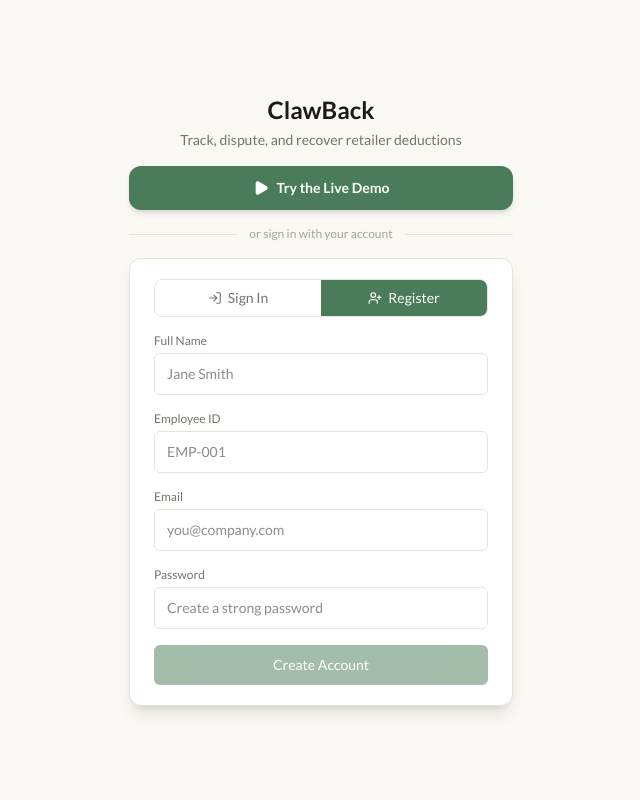
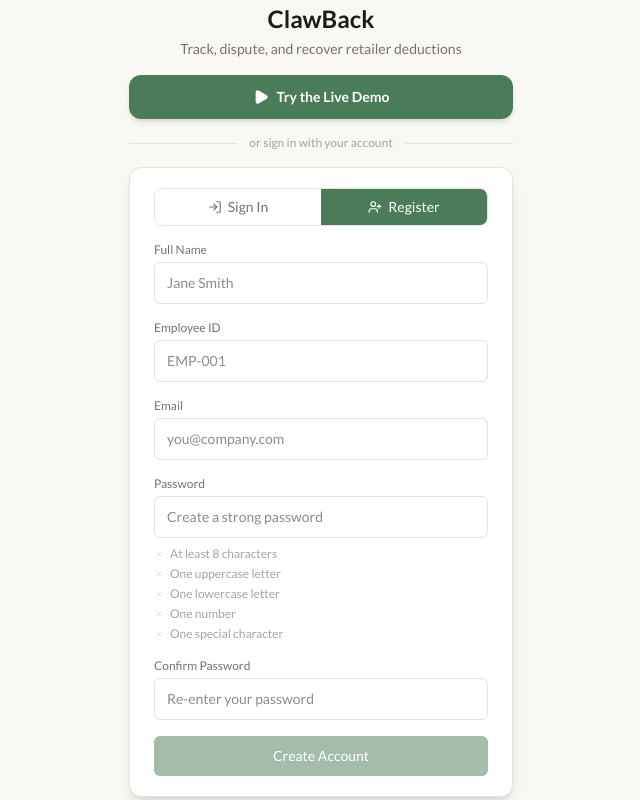
Before and after one commit to KamalasankariS/ClawBack, a React (Vite) app in the folder client/: page / in a window 1280 px wide. Both pictures are taken after a click on the button "Register". Shown: the whole page, without its empty margins (319-959 px from the left). Built offline with nearby package versions, Linux system fonts and the light colour scheme.

Commit message:
feat: add confirm password and demo login

```diff
--- a/client/src/pages/AuthPage.tsx
+++ b/client/src/pages/AuthPage.tsx
@@ -21,11 +21,14 @@ export function AuthPage({ onAuth }: { onAuth: () => void }) {
   const [employeeId, setEmployeeId] = useState('')
   const [name, setName] = useState('')
   const [password, setPassword] = useState('')
+  const [confirmPassword, setConfirmPassword] = useState('')
   const [error, setError] = useState('')
   const [loading, setLoading] = useState(false)
   const [demoLoading, setDemoLoading] = useState(false)
 
   const allRulesPass = PASSWORD_RULES.every(r => r.test(password))
+  const passwordsMatch = password === confirmPassword
+  const registerReady = allRulesPass && passwordsMatch && confirmPassword.length > 0
 
   const handleDemo = async () => {
     setDemoLoading(true)
@@ -44,9 +47,15 @@ export function AuthPage({ onAuth }: { onAuth: () => void }) {
 
   const handleSubmit = async (e: React.FormEvent) => {
     e.preventDefault()
-    if (mode === 'register' && !allRulesPass) {
-      setError('Password does not meet all requirements')
-      return
+    if (mode === 'register') {
+      if (!allRulesPass) {
+        setError('Password does not meet all requirements')
+        return
+      }
+      if (!passwordsMatch) {
+        setError('Passwords do not match')
+        return
+      }
     }
     setLoading(true)
     setError('')
@@ -177,13 +186,24 @@ export function AuthPage({ onAuth }: { onAuth: () => void }) {
                 value={password}
                 onChange={(e) => setPassword(e.target.value)}
               />
-              {mode === 'register' && password.length > 0 && (
+              {mode === 'register' && (
                 <div className="mt-2 space-y-1">
                   {PASSWORD_RULES.map((rule) => {
                     const passes = rule.test(password)
                     return (
-                      <div key={rule.label} className={`flex items-center gap-1.5 text-xs ${passes ? 'text-green-600 dark:text-green-400' : 'text-faint'}`}>
-                        {passes ? <Check size={10} /> : <X size={10} />}
+                      <div key={rule.label} className={`flex items-center gap-1.5 text-xs ${
+                        password.length === 0
+                          ? 'text-faint'
+                          : passes
+                            ? 'text-green-600 dark:text-green-400'
+                            : 'text-red-500 dark:text-red-400'
+                      }`}>
+                        {password.length === 0
+                          ? <X size={10} className="opacity-40" />
+                          : passes
+                            ? <Check size={10} />
+                            : <X size={10} />
+                        }
                         {rule.label}
                       </div>
                     )
@@ -192,9 +212,39 @@ export function AuthPage({ onAuth }: { onAuth: () => void }) {
               )}
             </div>
 
+            {mode === 'register' && (
+              <div>
+                <label className="text-xs font-medium text-subtle mb-1 block">Confirm Password</label>
+                <input
+                  type="password"
+                  required
+                  className={`w-full text-sm border rounded-md px-3 py-2.5 bg-input-bg text-heading ${
+                    confirmPassword.length === 0
+                      ? 'border-edge'
+                      : passwordsMatch
+                        ? 'border-green-400 dark:border-green-500'
+                        : 'border-red-400 dark:border-red-500'
+                  }`}
+                  placeholder="Re-enter your password"
+                  value={confirmPassword}
+                  onChange={(e) => setConfirmPassword(e.target.value)}
+                />
+                {confirmPassword.length > 0 && !passwordsMatch && (
+                  <p className="mt-1 text-xs text-red-500 dark:text-red-400 flex items-center gap-1">
+                    <X size={10} /> Passwords do not match
+                  </p>
+                )}
+                {confirmPassword.length > 0 && passwordsMatch && (
+                  <p className="mt-1 text-xs text-green-600 dark:text-green-400 flex items-center gap-1">
+                    <Check size={10} /> Passwords match
+                  </p>
+                )}
+              </div>
+            )}
+
             <button
               type="submit"
-              disabled={loading || (mode === 'register' && !allRulesPass)}
+              disabled={loading || (mode === 'register' && !registerReady)}
               className="w-full py-2.5 text-sm font-medium bg-accent text-white rounded-md hover:bg-accent-hover disabled:opacity-50 transition-colors"
             >
               {loading
```
